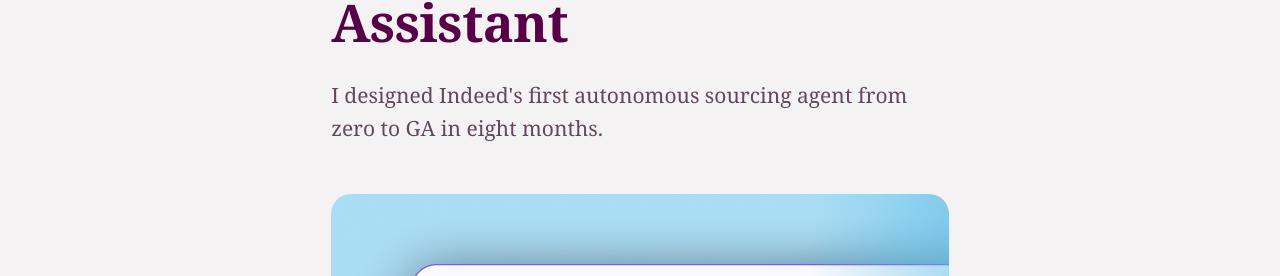
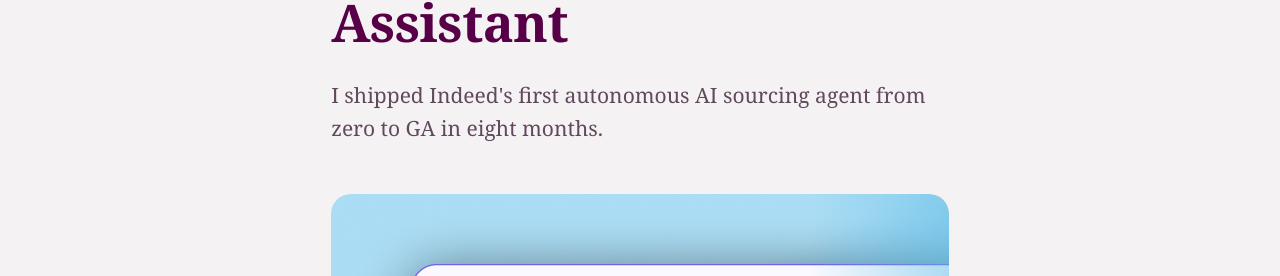
Before and after one commit to chadcurrie/chadcurrie.com, a Jekyll site: the page built from case-study-1/index.html, in a window 1280 px wide and 900 px high. Shown: the part 189-465 px from the top of the window. Built offline with Jekyll 4.4.1, drawn with Linux system fonts in a browser that asks for light colours; some web fonts are replaced.

Commit message:
Small content edits to Case Study 1
Co-Authored-By: Claude Sonnet 5 <noreply@anthropic.com>

```diff
--- a/case-study-1/index.html
+++ b/case-study-1/index.html
@@ -2,13 +2,13 @@
 layout: default
 title: Case Study 1 - Indeed AI Sourcing Assistant
 image: /assets/images/case-study-one/ai-sourcing-thumb.jpg
-description: "How I designed Indeed's first autonomous sourcing agent from zero to GA in eight months."
+description: "How I shipped Indeed's first autonomous AI sourcing agent from zero to GA in eight months."
 ---
 
 
 <div class="prose">
   <h1>Indeed AI Sourcing Assistant</h1>
-  <p>I designed Indeed's first autonomous sourcing agent from zero to GA in eight months.</p>
+  <p>I shipped Indeed's first autonomous AI sourcing agent from zero to GA in eight months.</p>
 </div>
 
 <figure class="media media--small">
```
